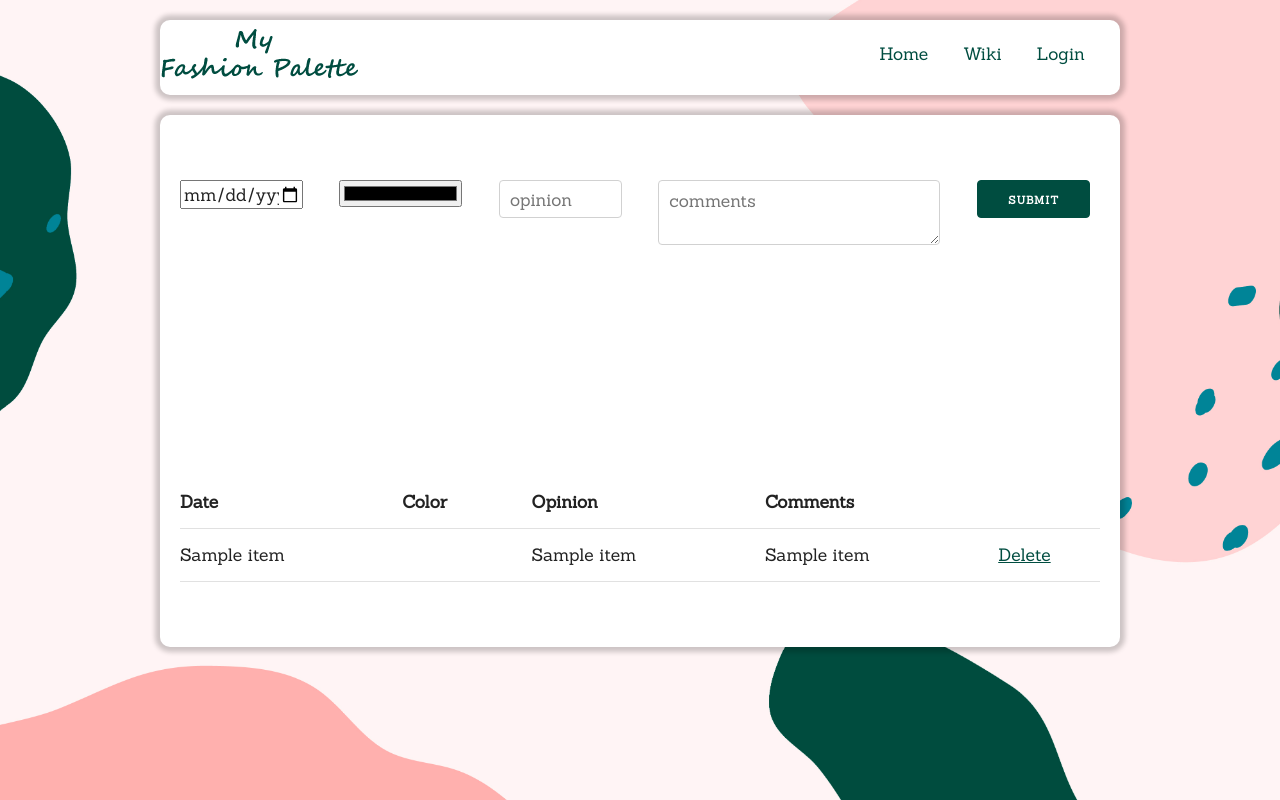
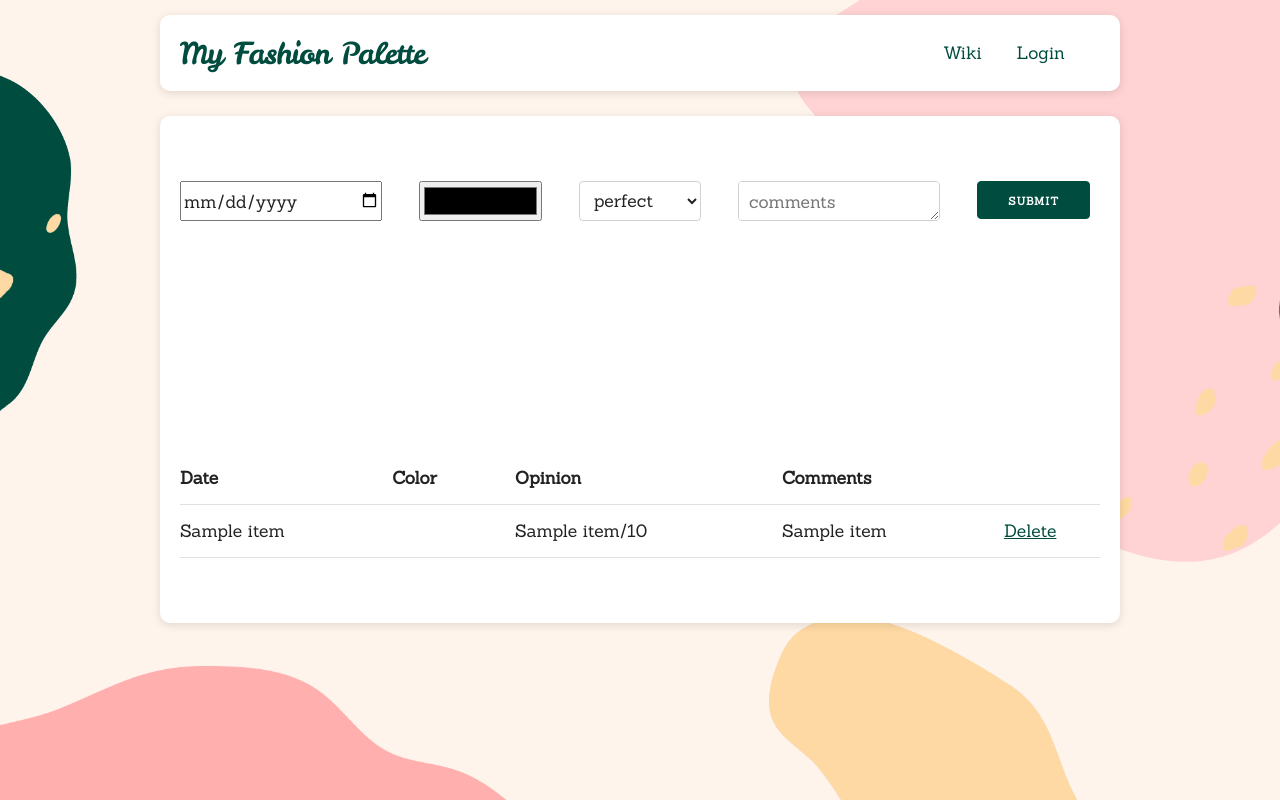
Before and after one commit to d-chell/fashionpalette, a Flask app: template templates/history.html in a window 1280 px wide. Run offline with Flask 2, Linux system fonts and the light colour scheme; the template is opened without the code that fills it: most values are stand-ins (such as "Sample title", 1, 10 or a date in 2020); a map, chart or similar area stays blank.

Commit message:
Implemented history list and skeleton of the home page

```diff
--- a/app.py
+++ b/app.py
@@ -41,7 +41,7 @@ def history():
     if flask.request.method == 'POST':
         date = flask.request.form["date"]
         color = flask.request.form["color"]
-        opinion = flask.request.form["opinon"]
+        opinion = flask.request.form["opinion"]
         comments = flask.request.form["comments"]
         db.create_log(flask_login.current_user.id, date, color, opinion, comments)
     else:
@@ -50,13 +50,20 @@ def history():
             db.delete_log(hid)
         except Exception as e:
             print(e)
-    return flask.render_template("history.html", history_list=db.get_history(flask_login.current_user.id))
+    history_list = db.get_history(flask_login.current_user.id)
+    if history_list[0]:
+        history_list.sort(reverse=True, key=lambda tup: tup[2])
+        graph_list = history_list.copy()
+        graph_list.sort(key=lambda tup: tup[2])
+    return flask.render_template("history.html", history_list=history_list, graph_list=graph_list)
 
 @app.route('/login', methods=['GET', 'POST'])
 def login():
     if flask.request.method == 'POST':
         user = flask.request.form["username"]
         passw = flask.request.form["passwordname"].encode('utf-8')
+        if not passw:
+            return("Please enter a password.")
         try:
             uid = db.get_uid(user)
         except:
--- a/static/main.css
+++ b/static/main.css
@@ -22,15 +22,25 @@ body {
 #nav {
   display: flex;
   background-color: #fff;
-  margin: 2rem 0 2rem 0;
-  box-shadow: 0 0 5px 5px rgba(0, 0, 0, 0.2);
+  margin: 1.5rem 0 2.5rem 0;
+  padding: 2rem;
+  box-shadow: rgba(0, 0, 0, 0.12) 0px 2px 10px;
   border-radius: 1rem;
+  align-items: center;
+}
+
+#nav a {
+  text-decoration: none;
+}
+
+.activepage {
+  color:
 }
 
 .coolbody {
   background-color: var(--background-color);
   padding: 4rem 2rem 4rem 2rem;
-  box-shadow: 0 0 5px 5px rgba(0, 0, 0, 0.2);
+  box-shadow: rgba(0, 0, 0, 0.12) 0px 2px 10px;
   border-radius: 1rem;
 }
 
@@ -38,8 +48,16 @@ body {
   justify-content: flex-start;
 }
 
+#title h1 {
+  margin-bottom: 0;
+}
+
 #nav div {
   text-align: left;
+  display: flex;
+}
+
+#navlinks {
   display: flex;
 }
 
@@ -47,9 +65,8 @@ body {
   display: flex;
 }
 
-#navlinks {
-  display: flex;
-  padding-top: 2rem;
+.formsizing {
+  height: 40px;
 }
 
 @media (min-width: 400px) {
@@ -75,6 +92,6 @@ body {
   }
 }
 
-#nav a {
-  text-decoration: none;
+a:hover {
+  color: #a5d6a7;
 }
--- a/static/skeleton.css
+++ b/static/skeleton.css
@@ -125,8 +125,8 @@ body {
   line-height: 1.6;
   font-weight: 400;
   font-family: 'Sanchez', serif;
-  color: #222; }
-
+  color: #222;
+}
 
 /* Typography
 –––––––––––––––––––––––––––––––––––––––––––––––––– */
@@ -234,7 +234,7 @@ input[type="url"],
 input[type="password"],
 textarea,
 select {
-  height: 38px;
+  height: 40px;
   padding: 6px 10px; /* The 6px vertically centers text on FF, ignored by Webkit */
   background-color: #fff;
   border: 1px solid #D1D1D1;
@@ -254,7 +254,8 @@ textarea {
      -moz-appearance: none;
           appearance: none; }
 textarea {
-  min-height: 65px;
+  min-height: 40px;
+  max-width: 100%;
   padding-top: 6px;
   padding-bottom: 6px; }
 input[type="email"]:focus,
--- a/templates/base.html
+++ b/templates/base.html
@@ -6,19 +6,15 @@
   <link rel="stylesheet" href="static/normalize.css">
   <link rel="stylesheet" href="static/skeleton.css">
   <link rel="stylesheet" href="static/main.css">
-<link href="https://fonts.googleapis.com/css2?family=Sanchez&display=swap" rel="stylesheet">
+  <link href="https://fonts.googleapis.com/css2?family=Leckerli+One&family=Sanchez&display=swap" rel="stylesheet">
 </head>
 <body>
   <div class="container">
+    <div id="nav">
       <div id="title">
-      <div id="nav">
-        <img src="static/title.png" style="width:200px"/>
+        <a href="/"><h1 style="font-family: 'Leckerli One', cursive; font-size: 3rem;">My Fashion Palette</h1></a>
+      </div>
       <div id="navlinks">
-          <div>
-            <a href="/">
-              Home
-            </a>
-          </div>
         <div>
           <a href="/wiki">
             Wiki
@@ -27,7 +23,7 @@
         {% if current_user.is_authenticated %}
         <div>
           <a href="/profile">
-              My Profile
+            Profile
           </a>
         </div>
         <div>
--- a/templates/history.html
+++ b/templates/history.html
@@ -2,17 +2,28 @@
 {% block content %}
 <div class="row">
   <form method="POST">
-    <div class="two columns">
-      <input class="u-full-width" required name="date" type="date"/>
+    <div class="three columns">
+      <input class="u-full-width formsizing" required name="date" type="date"/>
     </div>
     <div class="two columns">
-      <input class="u-full-width" required name="color" type="color" placeholder="color"/>
+      <input class="u-full-width formsizing" required name="color" type="color" placeholder="color"/>
     </div>
     <div class="two columns">
-      <input class="u-full-width" required name="opinon" type="number" placeholder="opinion"/>
+      <select class="u-full-width formsizing" required name="opinion" placeholder="opinion">
+        <option value="10">perfect</option>
+        <option value="9">excellent</option>
+        <option value="8">great</option>
+        <option value="7">good</option>
+        <option value="6">fine</option>
+        <option value="5">okay</option>
+        <option value="4">blah</option>
+        <option value="3">poor</option>
+        <option value="2">bad</option>
+        <option value="1">awful</option>
+      </select>
     </div>
-    <div class="four columns">
-      <textarea class="u-full-width" name="comments" placeholder="comments"></textarea>
+    <div class="three columns">
+      <textarea class="u-full-width formsizing" name="comments" placeholder="comments"></textarea>
     </div>
     <div class="two columns">
     <input class="button-primary" type="submit" value="Submit">
@@ -40,7 +51,7 @@
         <td>{{ item[2] }}</td>
         <td style="background-color: {{ item[3] }}">
         </td>
-        <td>{{ item[4] }}</td>
+        <td>{{ item[4] }}/10</td>
         <td>{{ item[5] }}</td>
         <td>
           <a href="/history?delete={{ item[0] }}#historytable">Delete</a>
@@ -54,7 +65,7 @@
     var config = {
       type: 'line',
       data: {
-        labels: [{% for item in history_list %}'{{ item[2] }}'{{ "," if not loop.last }}{% endfor %}],
+        labels: [{% for item in graph_list %}'{{ item[2] }}'{{ "," if not loop.last }}{% endfor %}],
         datasets: [
         {
           label: 'Satisfaction',
@@ -62,7 +73,7 @@
           borderColor: "#ffcdd2",
 
           data: [
-          {% for item in history_list %}
+          {% for item in graph_list %}
           {{ item[4] }} {{ "," if not loop.last }}
           {% endfor %}
           ],
--- a/templates/login.html
+++ b/templates/login.html
@@ -4,9 +4,9 @@
   <div class="six columns offset-by-three">
   <form method="POST">
         <label for="usernameid">Username</label>
-        <input class="u-full-width" name="username" type="text" placeholder="your chosen username" id="usernameid"/>
+        <input class="u-full-width" name="username" type="text" placeholder="divinecloset" id="usernameid" required/>
         <label for="passwordid">Password</label>
-        <input class="u-full-width" name="passwordname" type="password" placeholder="your chosen password" id="passwordid"/>
+        <input class="u-full-width" name="passwordname" type="password" placeholder="Fash1onPalett3!" id="passwordid" required/>
   <div style="display: flex; justify-content: flex-end">
     <input class="button-primary" type="submit" value="Submit">
   </div>
```
Also changed, not shown: templates/home.html (+6 -1 lines), README.md, static/background.jpg, static/palettewheel.jpg (added), static/screenshothistory.png (added), static/screenshothome.png (added), 1 other file. Lines whose indentation alone changed are shown as unchanged.
